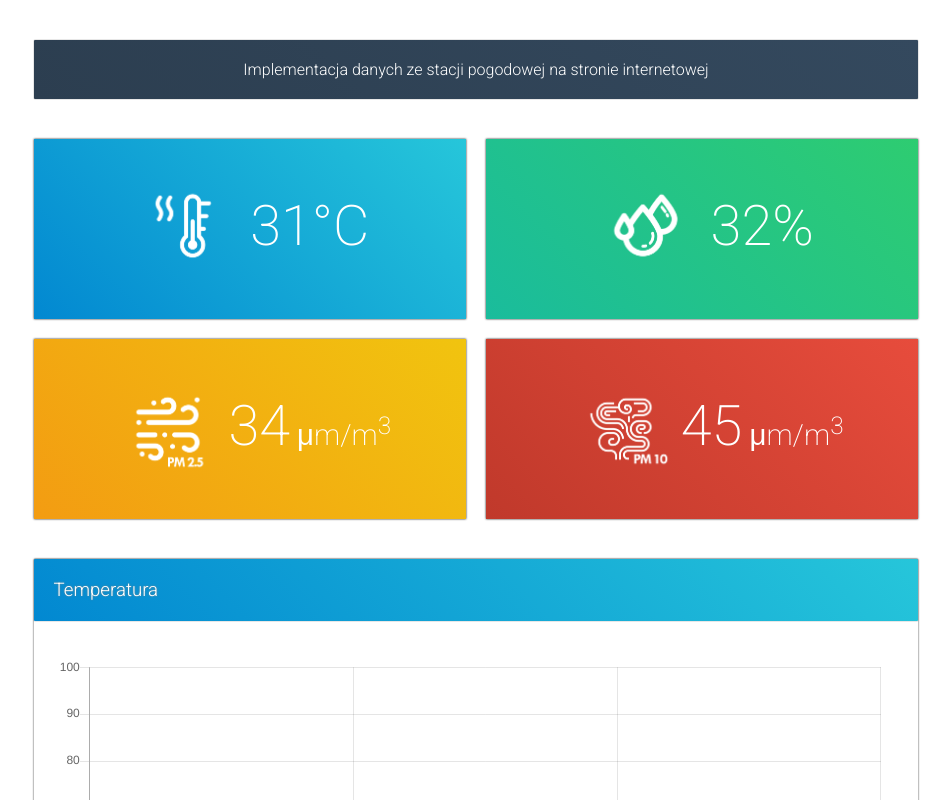
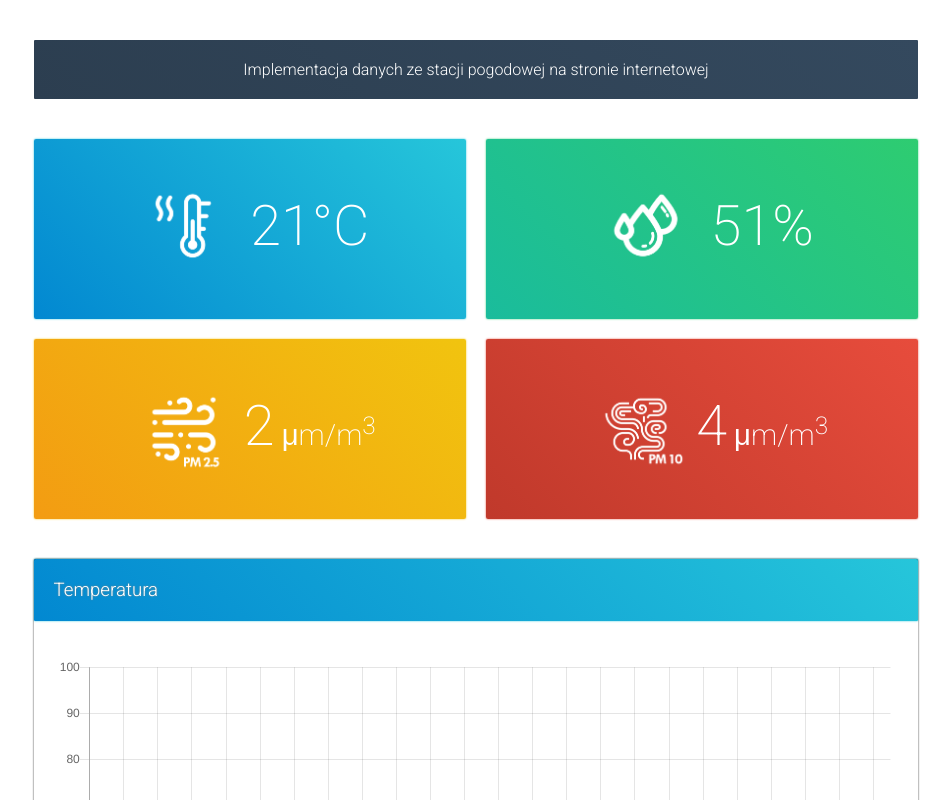
Before and after one commit to damianzolkos/pracamagisterska, a plain HTML site: page frontend/index.html in a window 1280 px wide. Shown: the top 800 px of the page, without its empty margins (164-1115 px from the left). Drawn offline with Linux system fonts and the light colour scheme; no server answers.

Commit message:
asdsadsad

```diff
--- a/frontend/data.json
+++ b/frontend/data.json
@@ -1 +1,12 @@
-{"code":200,"message":"Data","data":{"labels":["2020-04-30 17:55:00","2020-04-30 17:57:11","2020-04-30 17:57:44","2020-04-30 17:58:00"],"temperature":[12,23,26,31],"humidity":[13,24,27,32],"pressure":[14,25,28,33],"pm25":[15,26,29,34],"pm10":[16,27,30,45]}}
+{
+    "code": 200,
+    "message": "Data",
+    "data": {
+        "labels": ["2020-05-03 12:18:08", "2020-05-03 12:48:04", "2020-05-03 13:18:08", "2020-05-03 13:48:05", "2020-05-03 14:18:09", "2020-05-03 14:48:13", "2020-05-03 15:18:10", "2020-05-03 15:48:13", "2020-05-03 16:18:17", "2020-05-03 16:48:14", "2020-05-03 17:18:18", "2020-05-03 18:48:17", "2020-05-03 19:18:21", "2020-05-03 19:48:18", "2020-05-03 20:18:22", "2020-05-03 20:48:18", "2020-05-03 21:18:22", "2020-05-03 22:48:22", "2020-05-03 23:18:25", "2020-05-03 23:48:29", "2020-05-04 00:18:26", "2020-05-04 00:48:30", "2020-05-04 01:18:26", "2020-05-04 01:48:30", "2020-05-04 02:18:26", "2020-05-04 02:48:30", "2020-05-04 03:18:33", "2020-05-04 03:48:29", "2020-05-04 04:18:33", "2020-05-04 04:48:29", "2020-05-04 05:18:33", "2020-05-04 05:48:37", "2020-05-04 06:18:33", "2020-05-04 06:48:36", "2020-05-04 07:18:32", "2020-05-04 07:48:36", "2020-05-04 08:18:40", "2020-05-04 08:48:36", "2020-05-04 09:18:40", "2020-05-04 09:48:36", "2020-05-04 10:18:40", "2020-05-04 10:48:44", "2020-05-04 11:18:40", "2020-05-04 11:48:44", "2020-05-04 12:18:48", "2020-05-04 12:48:44", "2020-05-04 13:18:48", "2020-05-04 13:48:45"],
+        "temperature": [21, 21, 21, 21, 21, 21, 21, 21, 21, 21, 20, 19, 19, 19, 19, 19, 19, 19, 19, 19, 19, 19, 19, 18, 18, 18, 18, 18, 18, 18, 18, 18, 18, 18, 19, 19, 19, 19, 20, 20, 20, 20, 20, 21, 20, 21, 21, 21],
+        "humidity": [50, 49, 48, 49, 50, 50, 49, 49, 49, 49, 46, 48, 50, 52, 54, 55, 54, 59, 59, 59, 59, 60, 60, 60, 61, 61, 62, 62, 62, 62, 62, 63, 63, 62, 62, 61, 60, 59, 58, 57, 57, 56, 56, 55, 55, 54, 51, 51],
+        "pressure": [985, 985, 985, 985, 985, 985, 985, 985, 985, 985, 986, 986, 986, 986, 987, 987, 987, 988, 988, 988, 988, 988, 988, 988, 988, 988, 988, 988, 988, 988, 988, 988, 988, 989, 989, 989, 989, 989, 989, 989, 989, 989, 989, 989, 989, 989, 989, 988],
+        "pm25": [6, 6, 6, 6, 6, 6, 5, 5, 5, 5, 69, 58, 41, 41, 39, 35, 27, 14, 11, 9, 8, 7, 6, 5, 4, 4, 4, 4, 4, 4, 4, 4, 4, 4, 4, 5, 5, 4, 4, 4, 4, 4, 3, 4, 3, 3, 3, 2],
+        "pm10": [8, 7, 6, 9, 6, 6, 8, 5, 6, 6, 176, 141, 94, 91, 85, 77, 56, 28, 21, 15, 15, 11, 9, 8, 6, 7, 7, 5, 5, 5, 4, 4, 7, 7, 7, 8, 8, 7, 6, 6, 6, 6, 4, 4, 4, 3, 4, 4]
+    }
+}
--- a/frontend/index.html
+++ b/frontend/index.html
@@ -26,7 +26,7 @@
         justify-content: center;
         align-items: center;
         margin-top: 20px;
-        box-shadow: 0px 0px 2px #111;
+        border-radius: 2px;
     }
 
     .chart {
@@ -35,7 +35,7 @@
         margin-top: 40px;
         margin-bottom: 40px;
         box-shadow: 0px 0px 2px #111;
-        border-radius: 1px;
+        border-radius: 2px;
     }
 
     .name {
@@ -55,6 +55,7 @@
         padding: 15px 0;
         font-size: 16pt;
         font-weight: 600;
+        border-radius: 2px;
     }
 
     .canvas {
@@ -63,27 +64,30 @@
 
     .border {
         border-radius: 1px;
-        box-shadow: 0px 0px 1px #111;
     }
 
     .blue {
         background: linear-gradient(45deg, #0288d1, #26c6da) !important;
         color: #fff;
+        box-shadow: 0px 0px 2px #26c6da;
     }
 
     .green {
         background: linear-gradient(45deg, #1abc9c, #2ecc71) !important;
         color: #fff;
+        box-shadow: 0px 0px 2px #2ecc71;
     }
 
     .yellow {
         background: linear-gradient(45deg, #f39c12, #f1c40f) !important;
         color: #fff;
+        box-shadow: 0px 0px 2px #f1c40f;
     }
 
     .red {
         background: linear-gradient(45deg, #c0392b, #e74c3c) !important;
         color: #fff;
+        box-shadow: 0px 0px 2px #e74c3c;
     }
 
     .gray {
@@ -296,35 +300,35 @@
     let data = {
         datasets: [{
             borderColor: blue,
-            borderWidth: 4,
+            borderWidth: 5,
             fill: false
         }]
     };
     let data2 = {
         datasets: [{
             borderColor: green,
-            borderWidth: 4,
+            borderWidth: 5,
             fill: false
         }]
     };
     let data3 = {
         datasets: [{
             borderColor: yellow,
-            borderWidth: 4,
+            borderWidth: 5,
             fill: false
         }]
     };
     let data4 = {
         datasets: [{
                 borderColor: yellow,
-                borderWidth: 4,
+                borderWidth: 5,
                 fill: false,
                 label: "PM 2.5"
 
             },
             {
                 borderColor: red,
-                borderWidth: 4,
+                borderWidth: 5,
                 fill: false,
                 label: "PM 10"
             }
@@ -402,12 +406,12 @@
         // download data
         // let rawData = await getData("./data.json");
         var rawData;
-        if (await getData("http://192.168.1.11/pracamagisterska/backend/data.php")) {
+        if (await getData("http://192.168.1.11/pracamagisterska/backend/data2.php")) {
             console.log("ok");
-            rawData = await getData("http://192.168.1.11/pracamagisterska/backend/data.php");
+            rawData = await getData("http://192.168.1.11/pracamagisterska/backend/data2.php");
         } else {
             console.log("using sample data");
-            rawData = {"code":200,"message":"Data","data":{"labels":["2020-04-30 17:55:00","2020-04-30 17:57:11","2020-04-30 17:57:44","2020-04-30 17:58:00"],"temperature":[12,23,26,31],"humidity":[13,24,27,32],"pressure":[14,25,28,33],"pm25":[15,26,29,34],"pm10":[16,27,30,45]}};
+            rawData = await getData("./data.json");
         }
 
         let fetchedData = rawData.data;
```
